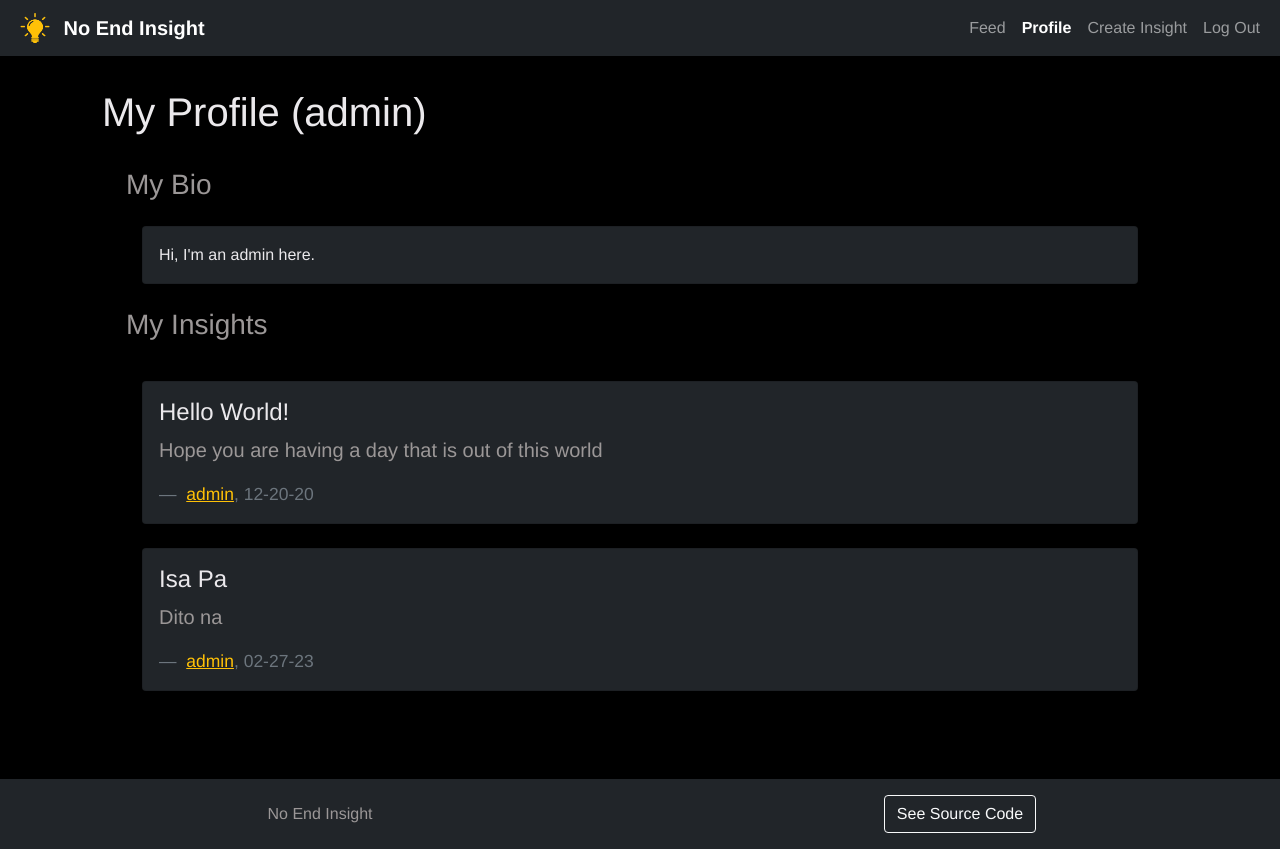
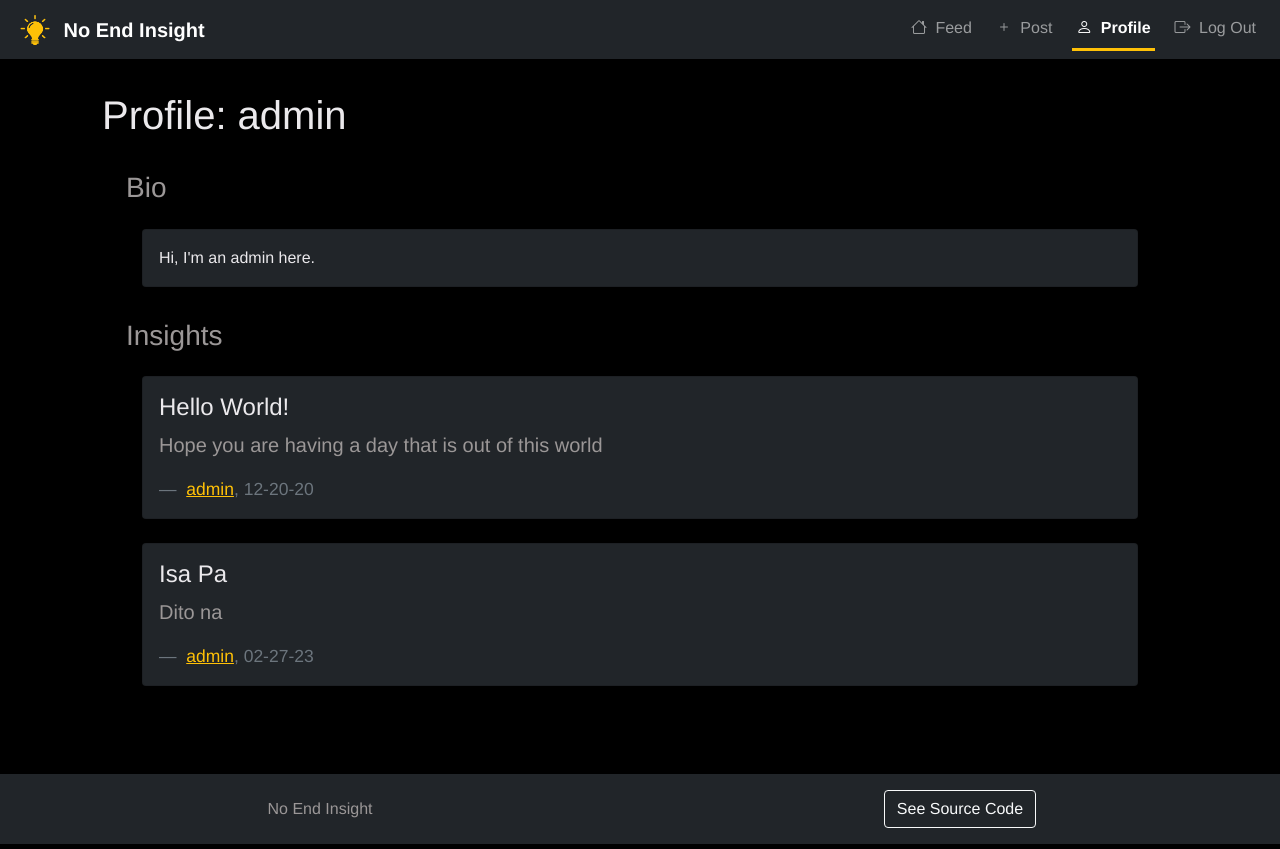
Before and after one commit to brighamandersen/no-end-insight, a Flask app: a page that uses templates/layout.html in a window 1280 px wide. Run offline with Flask 2, Linux system fonts and the light colour scheme; a user stored in the database is signed in; data comes from the database, SQL or seed files in the repository; both versions use the stored data as it was after the commit; some libraries are stand-ins or nearby versions.

Commit message:
Add icons to navbar

```diff
--- a/app.py
+++ b/app.py
@@ -40,13 +40,14 @@ class Insight(db.Model):
 
 @app.route("/")
 def index():
-    user = session['user_id'] # Get user's id from the session
+    user = session['user_id']
     # Go straight to feed if logged in
     if user:
-        return render_template("feed.html")
+        all_insights = Insight.query.order_by(Insight.date.desc()).all()
+        return render_template("feed.html", insights=all_insights)
     # Otherwise show login
     messages = get_flashed_messages()
-    return render_template("index.html", messages=messages)
+    return render_template("login.html", messages=messages)
 
 @app.route("/logout")
 def logout():
@@ -54,56 +55,51 @@ def logout():
     return redirect(url_for('index'))
 
 
-@app.route("/feed")
-def feed():
-    all_insights = Insight.query.order_by(Insight.date.desc()).all()
-    return render_template("feed.html", insights=all_insights)
-
-
 @app.route("/profile")
 @app.route("/profile/<string:username>")
 def profile(username=None):
     # If no username provided, insert the username of who's currently logged in
-    user = session['user_id'] # Get user's id from the session
+    user = User.query.get(session['user_id'])
+
     if username:
         user = User.query.filter_by(username=username).first()
     if user is None:
         abort(404)
+    # owns_profile = user.username == username or
     return render_template("profile.html", user=user)
 
 
-@app.route("/create")
-def create():
-    return render_template("create.html")
+@app.route("/post")
+def post():
+    return render_template("post.html")
 
 
-# Backend-only POST Endpoints
+# Backend-only POST API Endpoints
 
 
-@app.route("/login", methods=['POST'])
-def login():
+@app.route("/api/login", methods=['POST'])
+def api_login():
     username = request.form['username']
     password = request.form['password']
     user = User.query.filter_by(username=username, password=password).first()
     if user:
-        print('succeeded', user.id)
-        session['user_id'] = user.id  # Store user's id in the session
+        session['user_id'] = user.id
     else:
-        print('failed')
         flash('Invalid username or password. Try again.', 'error')
     return redirect(url_for('index'))
 
 
-@app.route("/share", methods=['POST'])
-def share():
+@app.route("/api/post", methods=['POST'])
+def api_post():
     title = request.form["insight-title"]
     body = request.form["insight-body"]
+    author = User.query.get(session['user_id'])
     if title and body and author:
         insight = Insight(title=title, body=body, author_id=author.id)
         db.session.add(insight)
         db.session.commit()
     # Go back to home screen
-    return redirect(url_for("feed"))
+    return redirect(url_for("index"))
 
 
 if __name__ == "__main__":
--- a/static/styles.css
+++ b/static/styles.css
@@ -1,14 +1,16 @@
 /* Color Scheme */
 :root {
-  --platinum: #ebe9ec;
+  --light-text-color: #ebe9ec;
+  --dark-text-color: #9b9797; /* Darker version */
   /* Yellow is --bs-warning bootstrap warning color */
+  color-scheme: dark;
 }
 
 html,
 body {
   font-family: Helvetica, Arial, sans-serif;
   background: black;
-  color: var(--platinum);
+  color: var(--light-text-color);
 }
 
 input,
@@ -18,17 +20,11 @@ textarea {
   width: 100%;
 }
 
-nav > ul {
-  display: flex;
-  flex-direction: row;
-  list-style-type: none;
-  margin: 0;
-  padding: 0;
-}
-
-nav li {
-  padding: 1rem;
-}
+/* .navbar-right a {
+  color: red;
+  background: purple;
+  padding
+} */
 
 a {
   color: var(--bs-warning);
@@ -41,6 +37,8 @@ a {
 
 .active {
   font-weight: bold;
+  border-bottom-width: 2;
+  border-bottom: 3px solid var(--bs-warning);
 }
 
 .content {
@@ -57,21 +55,8 @@ a {
   letter-spacing: 2px;
 }
 
-.sub-header,
-.card-text,
-.card-header-tag,
-.name-footer {
-  color: #9b9797;
-}
-
-.card-header {
-  background-color: #414141;
-  color: var(--yellow);
-  font-size: large;
-}
-
-.card-body-tag {
-  color: #525252;
+.dark-text {
+  color: var(--dark-text-color);
 }
 
 .card-input {
--- a/templates/layout.html
+++ b/templates/layout.html
@@ -20,6 +20,11 @@
       integrity="sha384-ygbV9kiqUc6oa4msXn9868pTtWMgiQaeYH7/t7LECLbyPA2x65Kgf80OJFdroafW"
       crossorigin="anonymous"
     ></script>
+    <!-- Bootstrap Icons CSS -->
+    <link
+      rel="stylesheet"
+      href="https://cdnjs.cloudflare.com/ajax/libs/bootstrap-icons/1.7.2/font/bootstrap-icons.min.css"
+    />
     <link
       rel="stylesheet"
       href="{{ url_for('static', filename='styles.css') }}"
@@ -66,7 +71,7 @@
     <div class="container-fluid bg-dark">
       <div class="row justify-content-center align-items-center py-3">
         <div class="col d-flex justify-content-center">
-          <span class="name-footer">No End Insight</span>
+          <span class="dark-text">No End Insight</span>
         </div>
         <div class="col d-flex justify-content-center">
           <a
--- a/templates/index.html
+++ b/templates/login.html
@@ -10,12 +10,12 @@
       />
       <section class="p-2 pt-4">
         <h1 class="text-center">No End Insight</h1>
-        <p class="text-center card-text p-2">The social media platform that finally makes you feel better about life rather than worse. Hop on whenever you have killer insights to share or whenever you need some extra inspiration. The uplift you get from sharing and receiving helps you progress -- <b>there's no end 'insight'</b> for your potential. Always improving.</p>
+        <p class="text-center dark-text p-2">The social media platform that finally makes you feel better about life rather than worse. Hop on whenever you have killer insights to share or whenever you need some extra inspiration. The uplift you get from sharing and receiving helps you progress -- <b>there's no end 'insight'</b> for your potential. Always improving.</p>
       </section>
     </div>
     <div class="col-md-6 col-sm-6 order-1 order-md-2">
       <div class="card bg-dark p-4 m-4">
-        <form method="POST" action="{{ url_for('login') }}">
+        <form method="POST" action="{{ url_for('api_login') }}">
           <label for="username">Username</label>
           <input type="text" id="username" name="username" class="card-input text-white rounded p-2" placeholder="Enter username" required autofocus>
           <label for="password" class="mt-3">Password</label>
--- a/templates/profile.html
+++ b/templates/profile.html
@@ -1,24 +1,38 @@
 {% extends "layout.html" %} {% block nav_items %}
-<a class="nav-link" href="{{ url_for('index') }}">Feed</a>
-<a class="nav-link active" href="{{ url_for('profile') }}">Profile</a>
-<a class="nav-link" href="{{ url_for('create') }}"> Create Insight </a>
-<a class="nav-link" href="{{ url_for('logout') }}">Log Out</a>
+<a class="nav-link px-1 mx-2" href="{{ url_for('index') }}">
+  <i class="bi bi-house me-1"></i>
+  <span>Feed</span>
+</a>
+<a class="nav-link px-1 mx-2" href="{{ url_for('post') }}">
+  <i class="bi bi-plus me-1"></i>
+  <span>Post</span>
+</a>
+<a class="nav-link px-1 mx-2 active" href="{{ url_for('profile') }}">
+  <i class="bi bi-person me-1"></i>
+  <span>Profile</span>
+</a>
+<a class="nav-link px-1 mx-2" href="{{ url_for('logout') }}">
+  <i class="bi bi-box-arrow-right me-1"></i>
+  <span>Log Out</span>
+</a>
 {% endblock %} {% block content %}
 <main class="content container">
-  <h1>My Profile ({{ user.username }})</h1>
+  <h1>Profile: {{ user.username }}</h1>
   <div class="p-4">
-    <h3 class="sub-header">My Bio</h3>
-    <div class="card bg-dark m-3 my-4">
-      <div class="card-body">{{ user.bio }}</div>
-    </div>
-    <h3 class="sub-header">My Insights</h3>
+    <section>
+      <h3 class="dark-text">Bio</h3>
+      <div class="card bg-dark m-3 my-4">
+        <div class="card-body">{{ user.bio }}</div>
+      </div>
+    </section>
     <section class="pt-2">
+      <h3 class="dark-text">Insights</h3>
       {% for insight in user.insights %}
       <div class="card bg-dark m-3 my-4">
         <div class="card-body">
           <h4 class="card-title">{{ insight.title }}</h4>
           <blockquote class="blockquote mb-0">
-            <p class="card-text">{{ insight.body }}</p>
+            <p class="dark-text">{{ insight.body }}</p>
             <footer class="blockquote-footer pt-3">
               <a
                 href="{{ url_for('profile',username=insight.author.username) }}"
```
Also changed, not shown: templates/feed.html (+17 -80 lines), templates/post.html (renamed from templates/create.html, +21 -10 lines), app.db.
